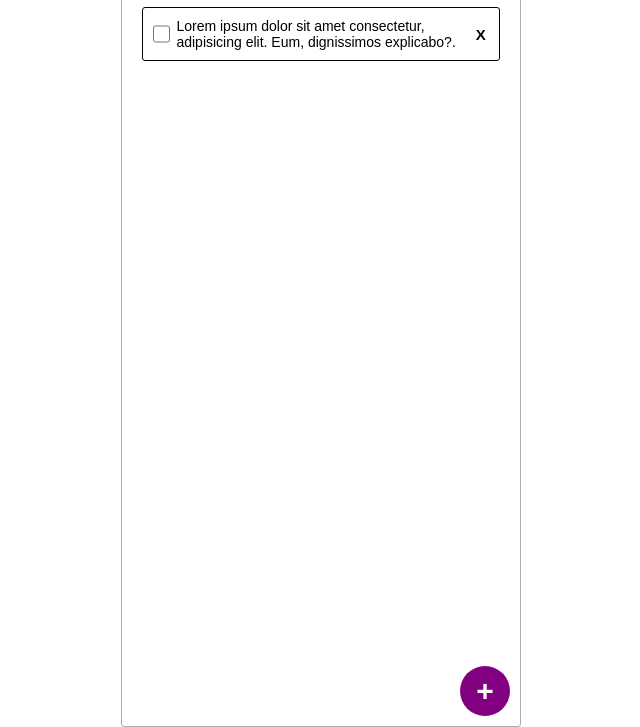
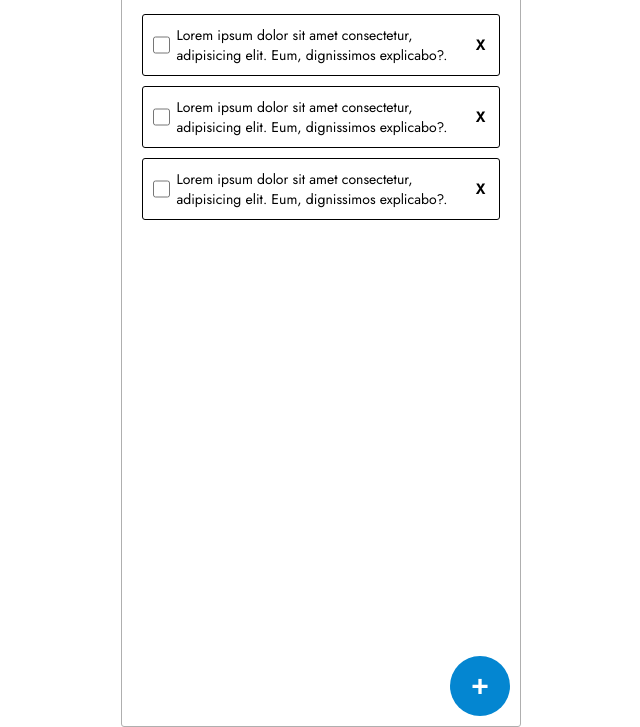
Before and after one commit to ROCKEMMA/ToDo_list, a plain HTML site: page index.html in a window 1280 px wide. Shown: the part 73-800 px from the top of the page, without its empty margins (319-959 px from the left). Drawn offline with Linux system fonts and the light colour scheme.

Commit message:
Primer avance

```diff
--- a/css/config.css
+++ b/css/config.css
@@ -4,7 +4,11 @@
     box-sizing: border-box;
 }
 
+:root {
+    --color-texto: rgb(32, 32, 34);
+}
+
 html, body {
     font-size: 10px;
-    font-family: Arial, Helvetica, sans-serif;
+    font-family: 'Jost', sans-serif;
 }
--- a/css/index.css
+++ b/css/index.css
@@ -1,34 +1,27 @@
-.item {
-    width: 90%;
-    border: 1px solid black;
+.todo-list {
+    max-width: 40rem;
+    height: 100vh;
+    border: 1px solid rgb(175, 175, 175);
     border-radius: 3px;
-    font-size: 1.4rem;
 
-    margin: 1rem auto;
-    padding: 1rem;
+    margin: auto;
 
-    display: grid;
-    grid-template-columns: 5% 86% 5%;
-    grid-gap: 2%;
+    position: relative;
+}
+.todo-list h1 {
+    color: var(--color-texto);
+    font-size: 2.5rem;
+    text-align: center;
+    padding: 2rem 1rem;
 }
 
-.clouse {
-    font-size: 1.5rem;
-    font-weight: 600;
-
-    cursor: pointer;
-
-    display: flex;
-    justify-content: center;
-    align-items: center;
-}
 
 #new_todo {
-    width: 5rem;
-    height: 5rem;
+    width: 6rem;
+    height: 6rem;
     border: 0;
     border-radius: 100%;
-    background-color: purple;
+    background-color: rgb(4, 134, 209);
     padding: 1rem;
 
     position: absolute;
@@ -41,7 +34,7 @@
     justify-content: center;
     align-items: center;
 }
-#new_todo > p{
+#new_todo > span{
     display: block;
     color: #fff;
     font-size: 3rem;
--- /dev/null
+++ b/css/todo-item.css
@@ -0,0 +1,24 @@
+.item {
+    width: 90%;
+    border: 1px solid black;
+    border-radius: 3px;
+    font-size: 1.4rem;
+
+    margin: 1rem auto;
+    padding: 1rem;
+
+    display: grid;
+    grid-template-columns: 5% 86% 5%;
+    grid-gap: 2%;
+}
+
+.clouse {
+    font-size: 1.5rem;
+    font-weight: 600;
+
+    cursor: pointer;
+
+    display: flex;
+    justify-content: center;
+    align-items: center;
+}
--- a/css/todo-list.css
+++ /dev/null
@@ -1,15 +0,0 @@
-.todo-list {
-    max-width: 40rem;
-    height: 100vh;
-    border: 1px solid rgb(175, 175, 175);
-    border-radius: 3px;
-
-    margin: auto;
-
-    position: relative;
-}
-.todo-list h1 {
-    font-size: 2.5rem;
-    text-align: center;
-    padding: 2rem 1rem;
-}
--- a/index.html
+++ b/index.html
@@ -6,23 +6,28 @@
     <meta name="viewport" content="width=device-width, initial-scale=1.0">
     <title>ToDo 0.1</title>
 
+    <!-- Tipográfia -->
+    <link rel="preconnect" href="https://fonts.googleapis.com">
+    <link rel="preconnect" href="https://fonts.gstatic.com" crossorigin>
+    <link href="https://fonts.googleapis.com/css2?family=Jost:ital,wght@0,100;0,200;0,300;0,400;0,500;0,600;0,700;0,800;0,900;1,100;1,200;1,300;1,400;1,500;1,600;1,700;1,800;1,900&display=swap" rel="stylesheet">
+
     <!-- SECCIÓN DE HOJAS DE ESTILOS -->
     <link rel="stylesheet" href="./css/index.css">
-    <link rel="stylesheet" href="./css/todo-list.css">
+    <link rel="stylesheet" href="./css/todo-item.css">
     <link rel="stylesheet" href="./css/config.css">
 </head>
 <body>
 
     <!-- Sección principal del DOM -->
     <section class="todo-list">
-        <h1>ToDo 0.1</h1>
+        <h1>ToDo rm</h1>
 
-        <div class="root">
+        <main id="todos" class="todos">
             <!-- LISTADO DE ToDos DESDE EL JAVASCRIPT -->
-        </div>
+        </main>
 
         <button id="new_todo">
-            <p>+</p>
+            <span>+</span>
         </button>
     </section>
 
--- a/js/components/new_todo_buttom.js
+++ /dev/null
@@ -1,9 +0,0 @@
-export function program_new_todo (){
-
-    let buttom1 = document.getElementById("new_todo");
-
-    buttom1.addEventListener("click", ()=>{
-        console.log('Hola');
-    });
-
-}
--- a/js/components/todos.js
+++ b/js/components/todo-item.js
@@ -1,4 +1,8 @@
-export let todo_items = `
+function todo_items (){
+
+    let elemento;
+
+    elemento = `
     <div class="item">
         <input type="checkbox" id="checkbox">
         <p>
@@ -7,3 +11,8 @@ export let todo_items = `
         <span class="clouse">X</span>
     </div>
 `;
+
+return elemento;
+}
+
+export { todo_items };
--- a/js/index.js
+++ b/js/index.js
@@ -1,12 +1,19 @@
-import { program_new_todo } from "./components/new_todo_buttom.js";
-import { todo_items } from "./components/todos.js";
+import { todo_items } from "./components/todo-item.js";
+import { lista_de_tareas } from "./lista-de-tareas.js";
 
 
-// LISTADO DE ToDos ACTUALIZADOS
-let root = document.querySelector(".root");
-root.innerHTML = todo_items;
+function cargar_listado_de_todos (){
 
+    let caja_todos = document.querySelector("#todos");
 
+    lista_de_tareas.forEach((Element)=>{
+        let componente = document.createElement("div");
 
-// PROGRAMAS
-program_new_todo();
+        componente.innerHTML = todo_items();
+
+        caja_todos.appendChild(componente);
+    });
+
+}
+
+cargar_listado_de_todos();
--- /dev/null
+++ b/js/lista-de-tareas.js
@@ -0,0 +1,17 @@
+let lista_de_tareas =[
+
+    {
+        estado: true,
+        mensaje:"Organizar los libros"
+    },
+    {
+        estado: true,
+        mensaje:"Congurar juego de cartas"
+    },
+    {
+        estado: true,
+        mensaje:"Completar plataforma"
+    }
+];
+
+export {lista_de_tareas};
```
